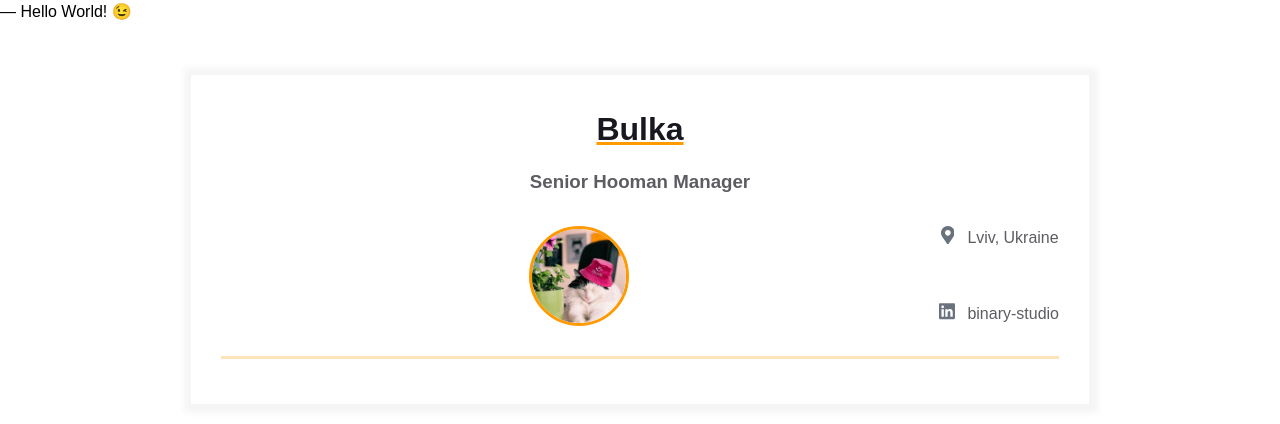
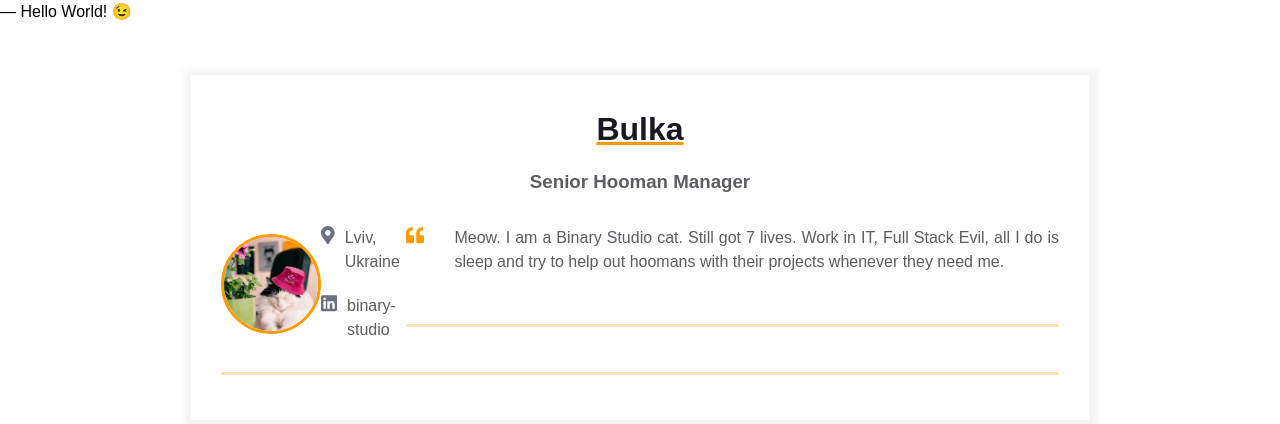
Before and after one commit to t-repository/homepage, a plain HTML site: page index.html in a window 1280 px wide. Drawn offline with Linux system fonts and the light colour scheme.

Commit message:
Add intro block

```diff
--- a/index.html
+++ b/index.html
@@ -44,6 +44,24 @@
                   <span>binary-studio</span>
                 </a>
               </div>
+
+              <div class="resume__block">
+                <div class="intro">
+                  <div class="intro__icon-wrapper">
+                    <svg class="intro__icon" xmlns="http://www.w3.org/2000/svg" viewBox="0 0 512 512">
+                      <path
+                        d="M464 256h-80v-64c0-35.3 28.7-64 64-64h8c13.3 0 24-10.7 24-24V56c0-13.3-10.7-24-24-24h-8c-88.4 0-160 71.6-160 160v240c0 26.5 21.5 48 48 48h128c26.5 0 48-21.5 48-48V304c0-26.5-21.5-48-48-48zm-288 0H96v-64c0-35.3 28.7-64 64-64h8c13.3 0 24-10.7 24-24V56c0-13.3-10.7-24-24-24h-8C71.6 32 0 103.6 0 192v240c0 26.5 21.5 48 48 48h128c26.5 0 48-21.5 48-48V304c0-26.5-21.5-48-48-48z">
+                      </path>
+                    </svg>
+                  </div>
+                  <p class="intro_text">Meow.
+                    I am a Binary Studio cat. Still got 7 lives. Work in IT, Full Stack Evil,
+                    all I do is sleep and try to help out hoomans with their projects whenever
+                    they need me.
+                  </p>
+                </div>
+              </div>
+
             </div>
           </div>
         </div>
```
